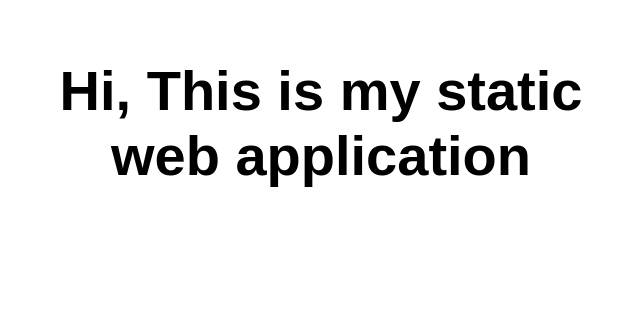
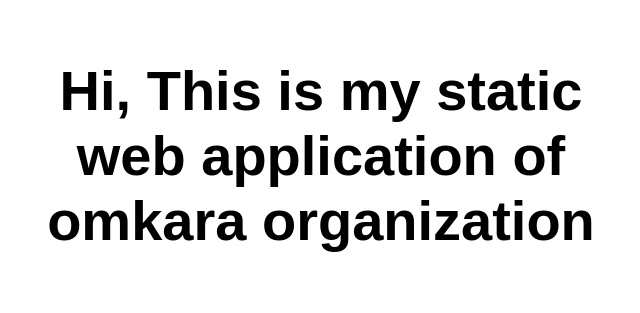
Before and after one commit to MithunDN1/static-web-app, a website: page src/index.html in a window 1280 px wide. Shown: the whole page, without its empty margins (319-959 px from the left). Drawn offline with Linux system fonts and the light colour scheme.

Commit message:
Update index.html

```diff
--- a/src/index.html
+++ b/src/index.html
@@ -5,12 +5,12 @@
   <meta charset="UTF-8">
   <meta name="viewport" content="width=device-width, initial-scale=1.0">
   <link rel="stylesheet" href="styles.css">
-  <title>Vanilla JavaScript App</title>
+  <title>OMKARA WEB SITE</title>
 </head>
 
 <body>
   <main>
-    <h1>Hi, This is my static web application</h1>
+    <h1>Hi, This is my static web application of omkara organization</h1>
   </main>
 </body>
 
```
